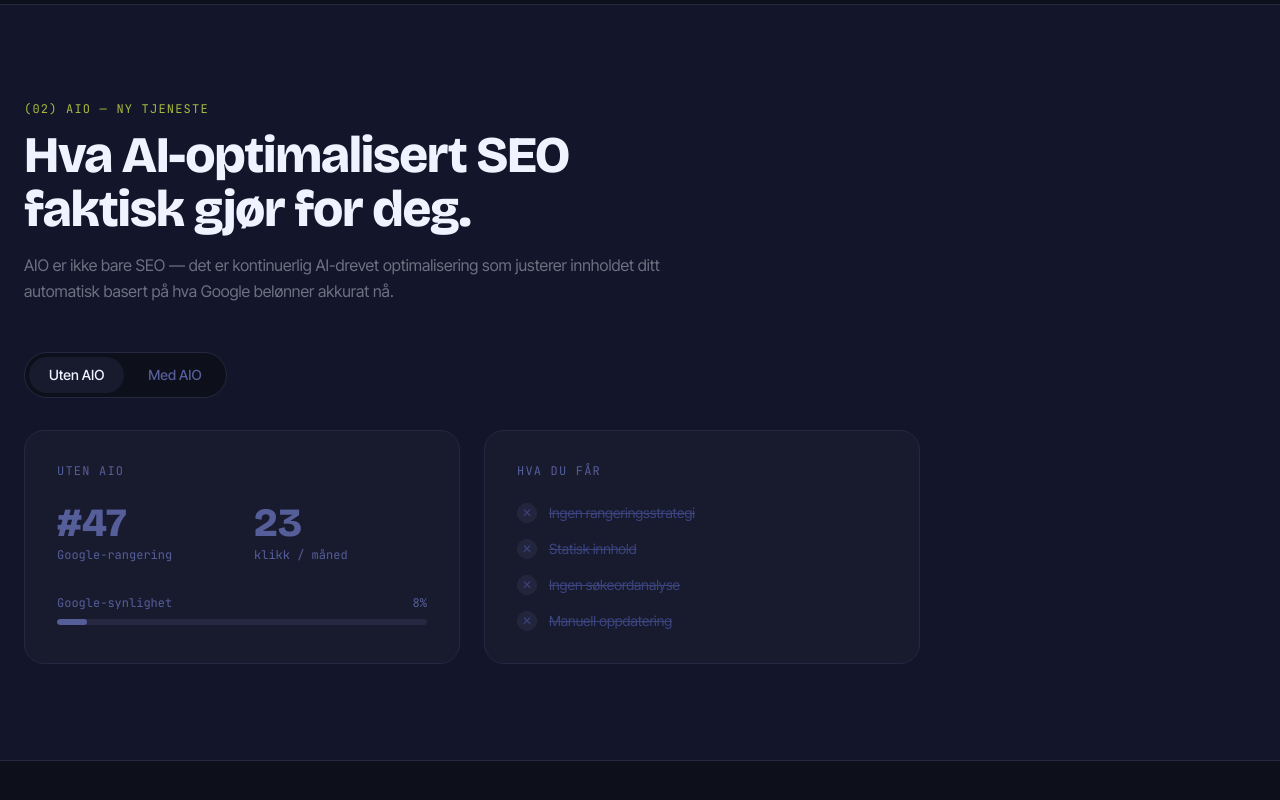
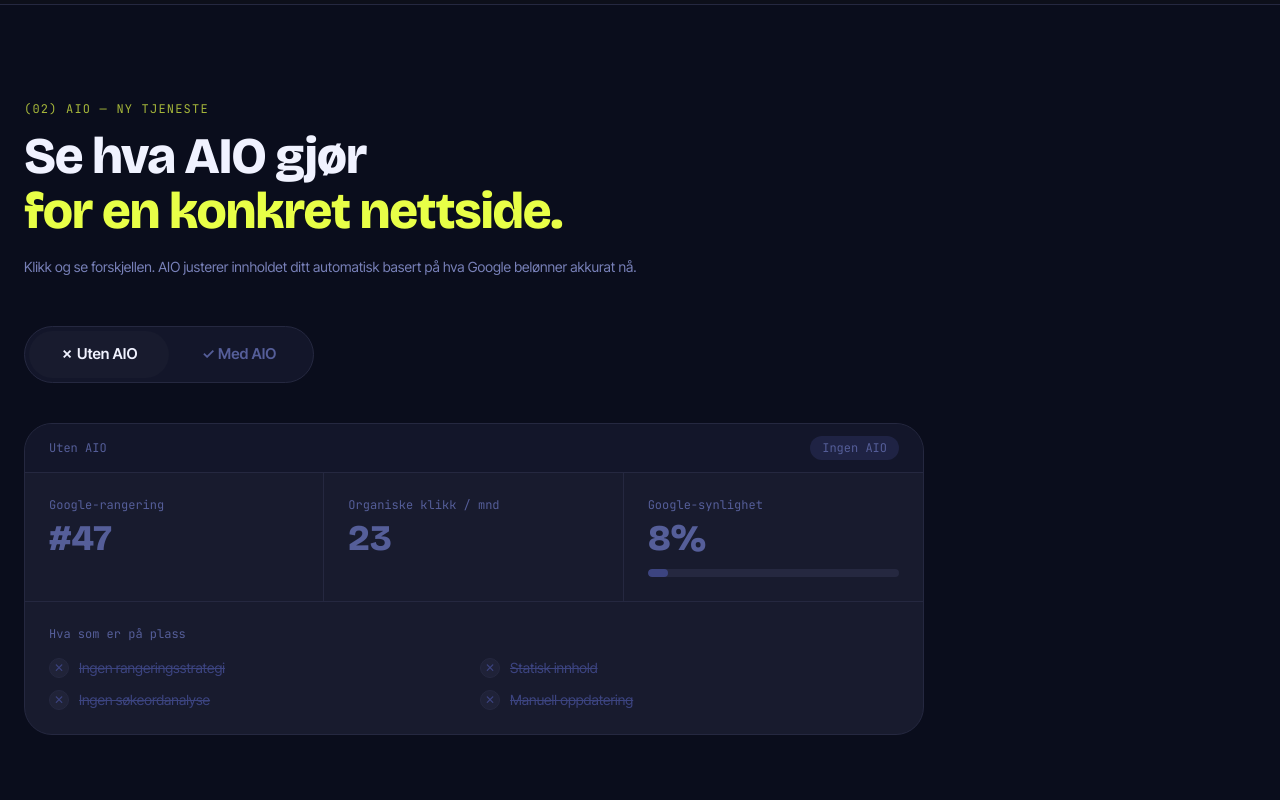
Before and after one commit to medcom-prog/medcom-as-a78499, a React (Vite) app: page / in a window 1280 px wide. Shown: the part 1980-2780 px from the top of the page. Built offline with nearby package versions, Linux system fonts and the light colour scheme.

Commit message:
AI-tell audit fixes — dramatic AIO reveal with metrics panel, glow border, animated bar, services card accents per service

```diff
--- a/src/components/AioReveal.tsx
+++ b/src/components/AioReveal.tsx
@@ -1,16 +1,16 @@
-import { useState } from 'react';
-import { motion, AnimatePresence } from 'framer-motion';
+import { useState, useEffect } from 'react';
+import { motion, AnimatePresence, useMotionValue, useSpring, useTransform } from 'framer-motion';
 import { FadeIn } from './FadeIn';
 
-// The "weird thing" — interactive AIO demo
-// Shows before/after: without AIO vs with AIO
+// ============================================================
+// The "weird thing" — AIO before/after interactive demo
+// ============================================================
 
-const beforeData = {
+const states = {
+  before: {
     label: 'Uten AIO',
-  rank: '#47',
-  rankLabel: 'Google-rangering',
-  clicks: '23',
-  clicksLabel: 'klikk / måned',
+    rank: { text: '#47', isGood: false },
+    clicks: { text: '23', isGood: false },
     visibility: 8,
     items: [
       { text: 'Ingen rangeringsstrategi', ok: false },
@@ -18,14 +18,11 @@ const beforeData = {
       { text: 'Ingen søkeordanalyse', ok: false },
       { text: 'Manuell oppdatering', ok: false },
     ],
-};
-
-const afterData = {
+  },
+  after: {
     label: 'Med AIO',
-  rank: 'Topp 3',
-  rankLabel: 'Google-rangering',
-  clicks: '340+',
-  clicksLabel: 'klikk / måned',
+    rank: { text: 'Topp 3', isGood: true },
+    clicks: { text: '340+', isGood: true },
     visibility: 87,
     items: [
       { text: 'AI-optimalisert innhold', ok: true },
@@ -33,35 +30,45 @@ const afterData = {
       { text: 'Søkeordanalyse hver uke', ok: true },
       { text: 'Rangeringsrapporter', ok: true },
     ],
+  },
 };
 
-function VisibilityBar({ value, active }: { value: number; active: boolean }) {
+type StateKey = keyof typeof states;
+
+function RankingBar({ value, isAfter }: { value: number; isAfter: boolean }) {
+  const motionVal = useMotionValue(0);
+  const spring = useSpring(motionVal, { damping: 30, stiffness: 80 });
+  const width = useTransform(spring, (v) => `${v}%`);
+
+  useEffect(() => {
+    motionVal.set(value);
+  }, [value, motionVal]);
+
   return (
-    <div
-      className="w-full h-1.5 rounded-full overflow-hidden"
-      style={{ background: '#252840' }}
-    >
+    <div className="w-full h-2 rounded-full overflow-hidden" style={{ background: '#252840' }}>
       <motion.div
         className="h-full rounded-full"
-        style={{ background: active ? '#E8FF47' : '#555E99' }}
-        initial={{ width: 0 }}
-        animate={{ width: `${value}%` }}
-        transition={{ duration: 0.8, ease: [0.22, 1, 0.36, 1], delay: 0.1 }}
+        style={{
+          width,
+          background: isAfter
+            ? 'linear-gradient(90deg, #E8FF47 0%, #C8DF00 100%)'
+            : '#3C4480',
+        }}
       />
     </div>
   );
 }
 
 export function AioReveal() {
-  const [active, setActive] = useState<'before' | 'after'>('before');
-  const data = active === 'before' ? beforeData : afterData;
+  const [active, setActive] = useState<StateKey>('before');
+  const data = states[active];
   const isAfter = active === 'after';
 
   return (
     <section
       id="aio"
       style={{
-        background: '#13162A',
+        background: '#0A0D1C',
         borderTop: '1px solid #252840',
         borderBottom: '1px solid #252840',
         padding: '6rem 0',
@@ -69,7 +76,7 @@ export function AioReveal() {
     >
       <div className="container mx-auto px-6">
         {/* Header */}
-        <FadeIn className="mb-12" style={{ maxWidth: '40rem' }}>
+        <FadeIn style={{ maxWidth: '40rem', marginBottom: '3rem' }}>
           <div
             className="font-mono text-xs tracking-widest uppercase mb-3"
             style={{ color: 'rgba(232,255,71,0.7)' }}
@@ -80,164 +87,177 @@ export function AioReveal() {
             style={{
               fontFamily: "'Bricolage Grotesque', system-ui, sans-serif",
               fontWeight: 800,
-              fontSize: 'clamp(2rem, 4vw, 3.5rem)',
-              lineHeight: 1.05,
+              fontSize: 'clamp(1.75rem, 4vw, 3.25rem)',
+              lineHeight: 1.08,
               letterSpacing: '-0.025em',
               color: '#F0F2FF',
               marginBottom: '1rem',
             }}
           >
-            Hva AI-optimalisert SEO
-            <br />faktisk gjør for deg.
+            Se hva AIO gjør
+            <br />
+            <span style={{ color: '#E8FF47' }}>for en konkret nettside.</span>
           </h2>
-          <p className="font-sans leading-relaxed" style={{ color: '#6B7280' }}>
-            AIO er ikke bare SEO — det er kontinuerlig AI-drevet optimalisering som
-            justerer innholdet ditt automatisk basert på hva Google belønner akkurat nå.
+          <p className="font-sans text-sm leading-relaxed" style={{ color: '#7880B8' }}>
+            Klikk og se forskjellen. AIO justerer innholdet ditt automatisk
+            basert på hva Google belønner akkurat nå.
           </p>
         </FadeIn>
 
-        {/* Interactive toggle + card */}
         <FadeIn delay={0.1}>
-          {/* Toggle buttons */}
+          {/* Large toggle */}
           <div
-            className="flex items-center gap-1 w-fit mb-8 p-1 rounded-full"
-            style={{ background: '#0D0F1A', border: '1px solid #252840' }}
-          >
-            <button
-              onClick={() => setActive('before')}
-              className="font-sans text-sm font-medium px-5 py-2 rounded-full transition-all duration-200"
+            className="flex items-center gap-0 mb-10 w-fit"
             style={{
-                background: active === 'before' ? '#181B2E' : 'transparent',
-                color: active === 'before' ? '#F0F2FF' : '#555E99',
+              background: '#13162A',
+              border: '1px solid #252840',
+              borderRadius: '9999px',
+              padding: '4px',
             }}
           >
-              Uten AIO
-            </button>
+            {(['before', 'after'] as StateKey[]).map((key) => {
+              const isCurrent = active === key;
+              return (
                 <button
-              onClick={() => setActive('after')}
-              className="font-sans text-sm font-medium px-5 py-2 rounded-full transition-all duration-200"
+                  key={key}
+                  onClick={() => setActive(key)}
+                  className="relative font-sans font-semibold px-6 py-3 rounded-full transition-all duration-300"
                   style={{
-                background: active === 'after' ? '#E8FF47' : 'transparent',
-                color: active === 'after' ? '#0D0F1A' : '#555E99',
+                    background: isCurrent
+                      ? key === 'after'
+                        ? '#E8FF47'
+                        : '#181B2E'
+                      : 'transparent',
+                    color: isCurrent
+                      ? key === 'after'
+                        ? '#0D0F1A'
+                        : '#F0F2FF'
+                      : '#555E99',
+                    fontSize: '0.9375rem',
+                    minWidth: '140px',
                   }}
                 >
-              Med AIO
+                  {key === 'before' ? '✗ Uten AIO' : '✓ Med AIO'}
                 </button>
+              );
+            })}
           </div>
 
-          {/* Cards */}
-          <div className="grid grid-cols-1 lg:grid-cols-2 gap-6" style={{ maxWidth: '56rem' }}>
-            {/* Metrics card */}
+          {/* Main demo panel */}
           <div
-              className="rounded-2xl p-8"
-              style={{ background: '#181B2E', border: '1px solid #252840' }}
+            className="rounded-3xl overflow-hidden"
+            style={{
+              border: isAfter ? '1px solid rgba(232,255,71,0.25)' : '1px solid #252840',
+              background: '#181B2E',
+              transition: 'border-color 0.4s ease, box-shadow 0.4s ease',
+              maxWidth: '900px',
+              boxShadow: isAfter ? '0 0 60px rgba(232,255,71,0.08)' : 'none',
+            }}
           >
             <AnimatePresence mode="wait">
               <motion.div
                 key={active}
-                  initial={{ opacity: 0, y: 12 }}
+                initial={{ opacity: 0, y: 16 }}
                 animate={{ opacity: 1, y: 0 }}
-                  exit={{ opacity: 0, y: -12 }}
-                  transition={{ duration: 0.25, ease: [0.22, 1, 0.36, 1] }}
+                exit={{ opacity: 0, y: -16 }}
+                transition={{ duration: 0.3, ease: [0.22, 1, 0.36, 1] }}
               >
+                {/* Top status bar */}
                 <div
-                    className="font-mono text-xs tracking-widest uppercase mb-6"
-                    style={{ color: '#555E99' }}
+                  className="px-6 py-3 flex items-center justify-between"
+                  style={{
+                    background: isAfter ? 'rgba(232,255,71,0.06)' : '#13162A',
+                    borderBottom: '1px solid #252840',
+                    transition: 'background 0.4s ease',
+                  }}
+                >
+                  <span
+                    className="font-mono text-xs"
+                    style={{ color: isAfter ? '#E8FF47' : '#555E99' }}
                   >
                     {data.label}
+                  </span>
+                  <span
+                    className="font-mono text-xs px-3 py-1 rounded-full"
+                    style={{
+                      background: isAfter ? 'rgba(232,255,71,0.12)' : 'rgba(60,68,128,0.3)',
+                      color: isAfter ? '#E8FF47' : '#555E99',
+                    }}
+                  >
+                    {isAfter ? 'AIO aktivt' : 'Ingen AIO'}
+                  </span>
                 </div>
 
-                  {/* Rank + Clicks */}
-                  <div className="grid grid-cols-2 gap-6 mb-8">
-                    <div>
+                {/* Metrics */}
+                <div
+                  className="grid grid-cols-1 md:grid-cols-3 gap-0"
+                  style={{ borderBottom: '1px solid #252840' }}
+                >
+                  {[
+                    {
+                      label: 'Google-rangering',
+                      value: data.rank.text,
+                      good: data.rank.isGood,
+                    },
+                    {
+                      label: 'Organiske klikk / mnd',
+                      value: data.clicks.text,
+                      good: data.clicks.isGood,
+                    },
+                    {
+                      label: 'Google-synlighet',
+                      value: `${data.visibility}%`,
+                      good: isAfter,
+                      hasBar: true,
+                    },
+                  ].map((metric, i) => (
+                    <div
+                      key={metric.label}
+                      className="p-6"
+                      style={{
+                        borderRight: i < 2 ? '1px solid #252840' : 'none',
+                      }}
+                    >
+                      <div className="font-mono text-xs mb-2" style={{ color: '#555E99' }}>
+                        {metric.label}
+                      </div>
                       <div
                         style={{
                           fontFamily: "'Bricolage Grotesque', system-ui, sans-serif",
                           fontWeight: 800,
-                          fontSize: '2.5rem',
-                          color: isAfter ? '#E8FF47' : '#555E99',
-                          marginBottom: '0.25rem',
+                          fontSize: '2.25rem',
                           lineHeight: 1,
+                          color: metric.good ? '#E8FF47' : '#555E99',
+                          marginBottom: '0.75rem',
                         }}
                       >
-                        {data.rank}
+                        {metric.value}
                       </div>
-                      <div className="font-mono text-xs" style={{ color: '#555E99' }}>
-                        {data.rankLabel}
+                      {metric.hasBar && (
+                        <RankingBar value={data.visibility} isAfter={isAfter} />
+                      )}
                     </div>
-                    </div>
-                    <div>
-                      <div
-                        style={{
-                          fontFamily: "'Bricolage Grotesque', system-ui, sans-serif",
-                          fontWeight: 800,
-                          fontSize: '2.5rem',
-                          color: isAfter ? '#E8FF47' : '#555E99',
-                          marginBottom: '0.25rem',
-                          lineHeight: 1,
-                        }}
-                      >
-                        {data.clicks}
-                      </div>
-                      <div className="font-mono text-xs" style={{ color: '#555E99' }}>
-                        {data.clicksLabel}
-                      </div>
-                    </div>
+                  ))}
                 </div>
 
-                  {/* Visibility bar */}
-                  <div className="mb-2 flex items-center justify-between">
-                    <span className="font-mono text-xs" style={{ color: '#555E99' }}>
-                      Google-synlighet
-                    </span>
+                {/* Checklist */}
+                <div className="p-6">
+                  <div className="font-mono text-xs mb-4" style={{ color: '#555E99' }}>
+                    Hva som er på plass
+                  </div>
+                  <div className="grid grid-cols-2 gap-3">
+                    {data.items.map((item) => (
+                      <div key={item.text} className="flex items-center gap-2.5">
                         <span
-                      className="font-mono text-xs"
-                      style={{ color: isAfter ? '#E8FF47' : '#555E99' }}
-                    >
-                      {data.visibility}%
-                    </span>
-                  </div>
-                  <VisibilityBar value={data.visibility} active={isAfter} />
-                </motion.div>
-              </AnimatePresence>
-            </div>
-
-            {/* Checklist card */}
-            <div
-              className="rounded-2xl p-8"
-              style={{ background: '#181B2E', border: '1px solid #252840' }}
-            >
-              <AnimatePresence mode="wait">
-                <motion.div
-                  key={active}
-                  initial={{ opacity: 0, y: 12 }}
-                  animate={{ opacity: 1, y: 0 }}
-                  exit={{ opacity: 0, y: -12 }}
-                  transition={{ duration: 0.25, ease: [0.22, 1, 0.36, 1] }}
-                  className="h-full flex flex-col"
-                >
-                  <div>
-                    <div
-                      className="font-mono text-xs tracking-widest uppercase mb-6"
-                      style={{ color: '#555E99' }}
-                    >
-                      Hva du får
-                    </div>
-                    <ul className="space-y-4">
-                      {data.items.map((item, i) => (
-                        <motion.li
-                          key={item.text}
-                          initial={{ opacity: 0, x: -8 }}
-                          animate={{ opacity: 1, x: 0 }}
-                          transition={{ delay: i * 0.06, duration: 0.3 }}
-                          className="flex items-center gap-3"
-                        >
-                          <span
-                            className="flex-shrink-0 w-5 h-5 rounded-full flex items-center justify-center text-xs font-medium"
+                          className="flex-shrink-0 w-5 h-5 rounded-full flex items-center justify-center text-xs"
                           style={{
-                              background: item.ok ? 'rgba(232,255,71,0.1)' : 'rgba(37,40,64,0.8)',
+                            background: item.ok
+                              ? 'rgba(232,255,71,0.1)'
+                              : 'rgba(37,40,64,0.6)',
+                            border: item.ok
+                              ? '1px solid rgba(232,255,71,0.3)'
+                              : '1px solid #252840',
                             color: item.ok ? '#E8FF47' : '#3C4480',
-                              border: item.ok ? '1px solid rgba(232,255,71,0.3)' : '1px solid #252840',
                           }}
                         >
                           {item.ok ? '✓' : '✕'}
@@ -245,37 +265,36 @@ export function AioReveal() {
                         <span
                           className="font-sans text-sm"
                           style={{
-                              color: item.ok ? '#F0F2FF' : '#3C4480',
+                            color: item.ok ? '#D4D8F5' : '#3C4480',
                             textDecoration: item.ok ? 'none' : 'line-through',
                           }}
                         >
                           {item.text}
                         </span>
-                        </motion.li>
+                      </div>
                     ))}
-                    </ul>
                   </div>
 
                   {isAfter && (
                     <motion.div
                       initial={{ opacity: 0, y: 8 }}
                       animate={{ opacity: 1, y: 0 }}
-                      transition={{ delay: 0.3 }}
-                      className="mt-auto pt-5"
-                      style={{ borderTop: '1px solid #252840', marginTop: '1.5rem' }}
+                      transition={{ delay: 0.25 }}
+                      className="mt-6 pt-4"
+                      style={{ borderTop: '1px solid #252840' }}
                     >
                       <a
                         href="#kontakt"
-                        className="inline-flex items-center gap-2 font-sans text-sm font-semibold transition-opacity hover:opacity-80"
+                        className="inline-flex items-center gap-2 font-sans text-sm font-semibold"
                         style={{ color: '#E8FF47' }}
                       >
-                        Kom i gang med AIO →
+                        Start med AIO — Book gratis gjennomgang →
                       </a>
                     </motion.div>
                   )}
+                </div>
               </motion.div>
             </AnimatePresence>
-            </div>
           </div>
         </FadeIn>
       </div>
```
Also changed, not shown: 5 other files (tests, documents, lock files or other folders). Lines whose indentation alone changed are shown as unchanged.
